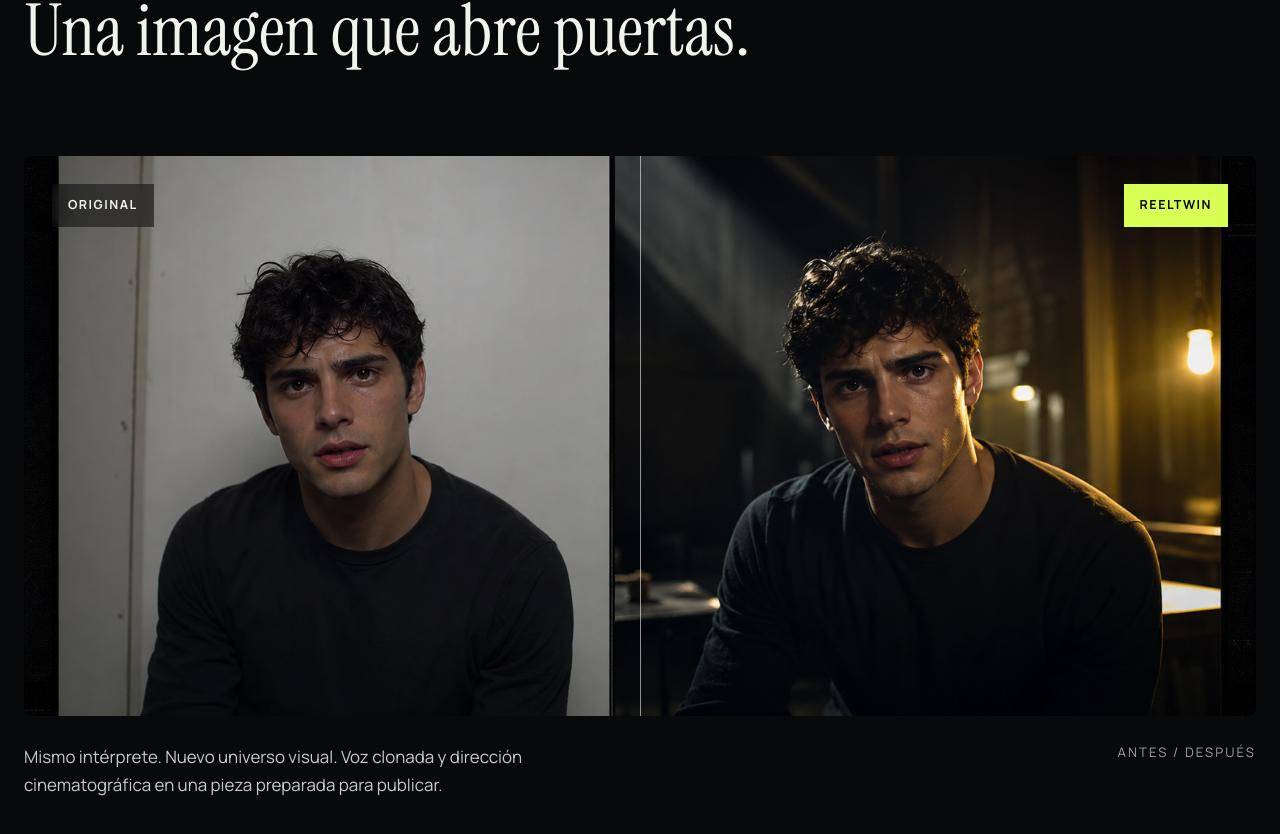
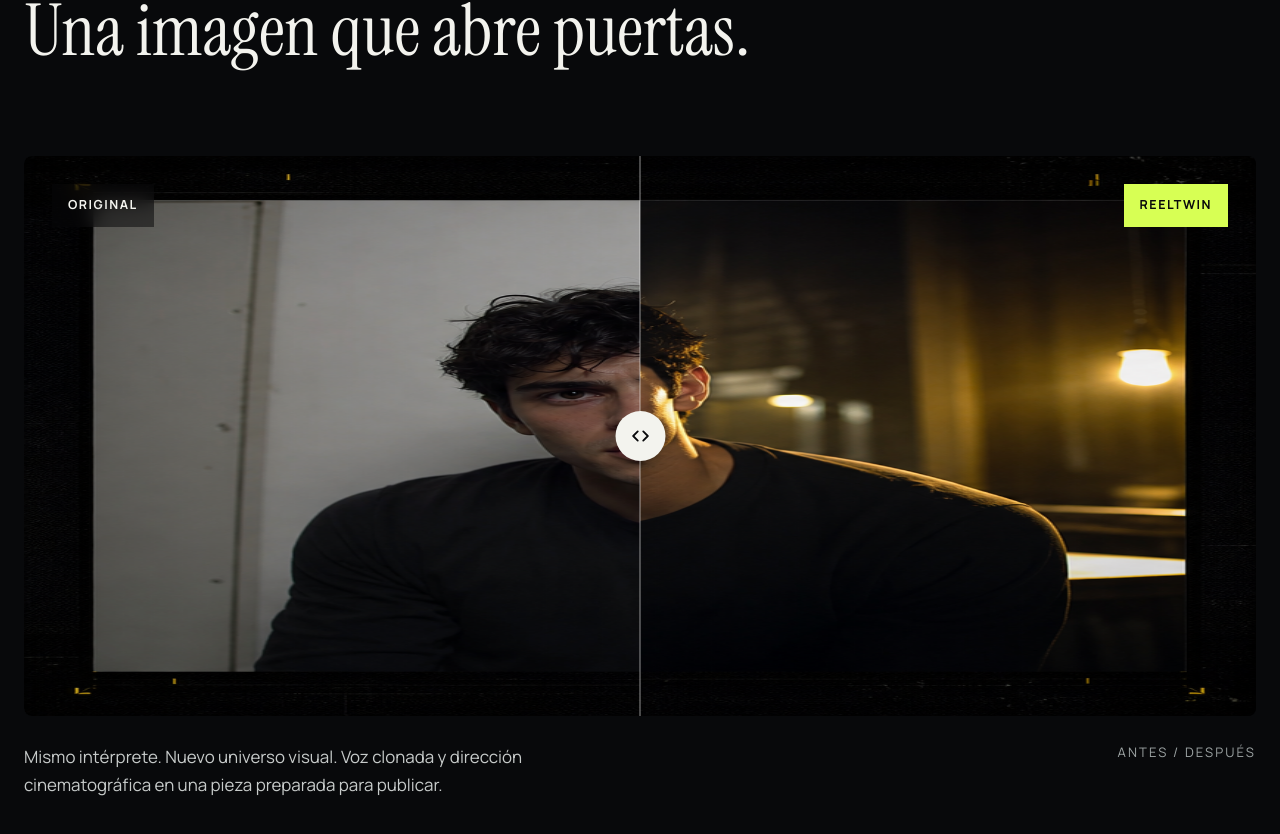
Before and after one commit to carferlopez/reeltwin-ai-mvp, a Next.js app: page / in a window 1280 px wide. Shown: the part 917-1751 px from the top of the page. Built offline with nearby package versions, Linux system fonts and the light colour scheme; no server answers.

Commit message:
Add interactive before and after comparison

```diff
--- a/app/globals.css
+++ b/app/globals.css
@@ -270,21 +270,39 @@ textarea {
   padding-bottom: 108px;
 }
 
-.demo-media {
+.comparison {
+  --reveal: 50%;
   position: relative;
   aspect-ratio: 2.2 / 1;
   overflow: hidden;
   border-radius: 8px;
+  background: var(--surface);
+  cursor: ew-resize;
+  isolation: isolate;
+  touch-action: pan-y;
 }
 
-.demo-image {
-  object-fit: cover;
+.comparison-layer {
+  position: absolute;
+  inset: 0;
+  background-image: url("/reeltwin-demo.png");
+  background-repeat: no-repeat;
+  background-size: 200% 100%;
 }
 
-.demo-before,
-.demo-after {
+.comparison-original {
+  background-position: left center;
+}
+
+.comparison-result {
+  background-position: right center;
+  clip-path: inset(0 0 0 var(--reveal));
+}
+
+.comparison-label {
   position: absolute;
   top: 28px;
+  z-index: 2;
   padding: 12px 16px;
   backdrop-filter: blur(10px);
   font-size: 0.78rem;
@@ -293,24 +311,57 @@ textarea {
   text-transform: uppercase;
 }
 
-.demo-before {
+.comparison-label.original {
   left: 28px;
   background: rgba(8, 9, 11, 0.52);
 }
 
-.demo-after {
+.comparison-label.result {
   right: 28px;
   background: var(--accent);
   color: var(--background);
 }
 
-.demo-divider {
+.comparison-line {
   position: absolute;
+  z-index: 3;
   top: 0;
   bottom: 0;
-  left: 50%;
+  left: var(--reveal);
   width: 1px;
   background: rgba(255, 255, 255, 0.56);
+  pointer-events: none;
+  transform: translateX(-50%);
+}
+
+.comparison-line svg {
+  position: absolute;
+  top: 50%;
+  left: 50%;
+  height: 50px;
+  width: 50px;
+  border-radius: 50%;
+  background: var(--text);
+  padding: 14px;
+  color: var(--background);
+  transform: translate(-50%, -50%);
+}
+
+.comparison-input {
+  z-index: 4;
+}
+
+.comparison:focus-within .comparison-line svg {
+  box-shadow: 0 0 0 4px rgba(215, 255, 84, 0.45);
+}
+
+.sr-only {
+  position: absolute;
+  height: 1px;
+  width: 1px;
+  overflow: hidden;
+  clip-path: inset(50%);
+  white-space: nowrap;
 }
 
 .demo-caption {
@@ -671,23 +722,28 @@ textarea {
     padding-bottom: 72px;
   }
 
-  .demo-media {
+  .comparison {
     aspect-ratio: 1 / 0.78;
   }
 
-  .demo-before,
-  .demo-after {
+  .comparison-label {
     top: 16px;
     padding: 8px 10px;
     font-size: 0.66rem;
   }
 
-  .demo-before {
+  .comparison-label.original {
     left: 16px;
   }
 
-  .demo-after {
+  .comparison-label.result {
     right: 16px;
+  }
+
+  .comparison-line svg {
+    height: 44px;
+    width: 44px;
+    padding: 12px;
   }
 
   .demo-caption,
--- a/app/page.tsx
+++ b/app/page.tsx
@@ -6,6 +6,7 @@ import {
   Play,
   ShieldCheck
 } from "lucide-react";
+import { BeforeAfterSlider } from "@/components/BeforeAfterSlider";
 import { PricingCard } from "@/components/PricingCard";
 
 const process = [
@@ -115,18 +116,7 @@ export default function HomePage() {
       </section>
 
       <section className="demo shell" id="demo">
-        <div className="demo-media">
-          <Image
-            alt="Transformación de un vídeo base en una escena cinematográfica"
-            className="demo-image"
-            fill
-            sizes="(max-width: 900px) 100vw, 1200px"
-            src="/reeltwin-demo.png"
-          />
-          <span className="demo-before">Original</span>
-          <span className="demo-after">ReelTwin</span>
-          <span className="demo-divider" aria-hidden="true" />
-        </div>
+        <BeforeAfterSlider />
         <div className="demo-caption">
           <p>
             Mismo intérprete. Nuevo universo visual. Voz clonada y dirección
--- /dev/null
+++ b/components/BeforeAfterSlider.tsx
@@ -0,0 +1,97 @@
+"use client";
+
+import {
+  useRef,
+  useState,
+  type CSSProperties,
+  type KeyboardEvent,
+  type PointerEvent
+} from "react";
+import { ChevronsLeftRight } from "lucide-react";
+
+export function BeforeAfterSlider() {
+  const [position, setPosition] = useState(50);
+  const comparisonRef = useRef<HTMLDivElement>(null);
+  const rangeRef = useRef<HTMLInputElement>(null);
+  const sliderStyle = {
+    "--reveal": `${position}%`
+  } as CSSProperties;
+
+  function updatePosition(clientX: number) {
+    const bounds = comparisonRef.current?.getBoundingClientRect();
+    if (!bounds) return;
+
+    const nextPosition = Math.round(((clientX - bounds.left) / bounds.width) * 100);
+    setPosition(Math.min(100, Math.max(0, nextPosition)));
+  }
+
+  function beginDrag(event: PointerEvent<HTMLDivElement>) {
+    event.currentTarget.setPointerCapture(event.pointerId);
+    rangeRef.current?.focus();
+    updatePosition(event.clientX);
+  }
+
+  function continueDrag(event: PointerEvent<HTMLDivElement>) {
+    if (event.currentTarget.hasPointerCapture(event.pointerId)) {
+      updatePosition(event.clientX);
+    }
+  }
+
+  function useKeyboard(event: KeyboardEvent<HTMLInputElement>) {
+    const increment = event.shiftKey ? 10 : 2;
+    const moves: Record<string, number> = {
+      ArrowLeft: position - increment,
+      ArrowDown: position - increment,
+      ArrowRight: position + increment,
+      ArrowUp: position + increment,
+      Home: 0,
+      End: 100
+    };
+
+    if (event.key in moves) {
+      event.preventDefault();
+      setPosition(Math.min(100, Math.max(0, moves[event.key])));
+    }
+  }
+
+  return (
+    <div
+      className="comparison"
+      onPointerDown={beginDrag}
+      onPointerMove={continueDrag}
+      ref={comparisonRef}
+      style={sliderStyle}
+    >
+      <div
+        aria-label="Vídeo original grabado por el intérprete"
+        className="comparison-layer comparison-original"
+        role="img"
+      />
+      <div
+        aria-label="Resultado cinematográfico generado por ReelTwin"
+        className="comparison-layer comparison-result"
+        role="img"
+      />
+      <span className="comparison-label original">Original</span>
+      <span className="comparison-label result">ReelTwin</span>
+      <span className="comparison-line" aria-hidden="true">
+        <ChevronsLeftRight />
+      </span>
+      <label className="sr-only" htmlFor="transformation-slider">
+        Mueve el control para comparar el vídeo original y el resultado ReelTwin
+      </label>
+      <input
+        aria-valuetext={`${100 - position}% resultado ReelTwin visible`}
+        className="comparison-input sr-only"
+        id="transformation-slider"
+        max={100}
+        min={0}
+        onKeyDown={useKeyboard}
+        onChange={(event) => setPosition(Number(event.target.value))}
+        ref={rangeRef}
+        type="range"
+        value={position}
+      />
+    </div>
+  );
+}
```
